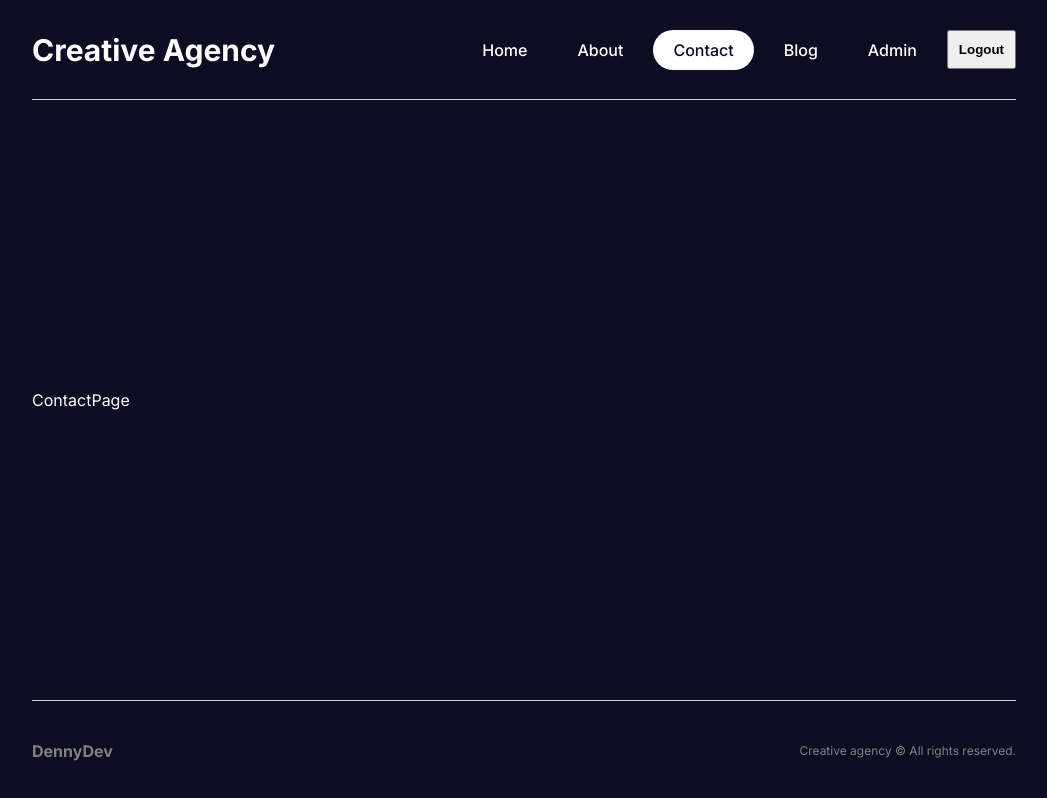
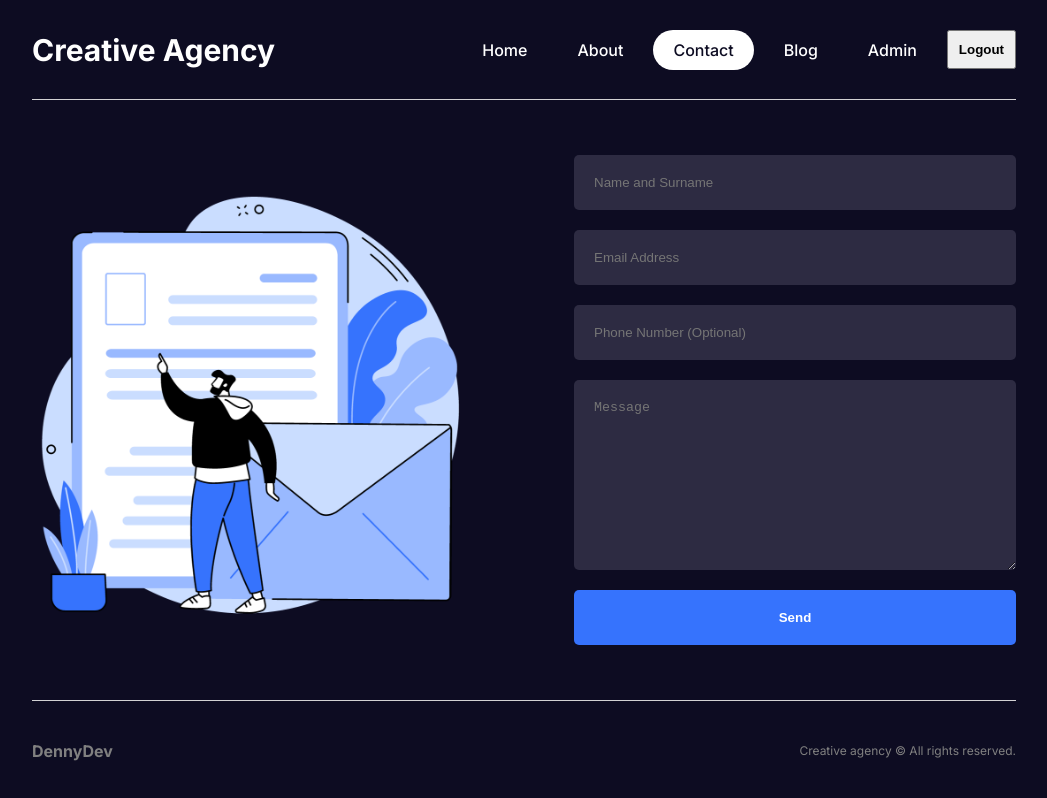
Before and after one commit to DenisTolmachev/next14-lessons-agency, a Next.js app: page /contact in a window 1280 px wide. Shown: the whole page, without its empty margins (116-1163 px from the left). Built offline with nearby package versions, Linux system fonts and the light colour scheme.

Commit message:
contact page design

```diff
--- /dev/null
+++ b/src/app/contact/contact.module.css
@@ -0,0 +1,45 @@
+.container {
+    display: flex;
+    align-items: center;
+    gap: 100px;
+}
+
+.imgContainer {
+    flex: 1;
+    position: relative;
+    height: 500px;
+}
+
+.img {
+    object-fit: contain;
+}
+
+.formContainer {
+    flex: 1;
+}
+
+.form {
+    display: flex;
+    flex-direction: column;
+    gap: 20px;
+}
+
+.form input,
+.form textarea {
+    padding: 20px;
+    border-radius: 5px;
+    border: none;
+    outline: none;
+    background-color: var(--bgSoft);
+    color: var(--text);
+}
+
+.form button {
+    padding: 20px;
+    background-color: var(--btn);
+    color: var(--text);
+    font-weight: bold;
+    border: none;
+    border-radius: 5px;
+    cursor: pointer;
+}
--- a/src/app/contact/page.jsx
+++ b/src/app/contact/page.jsx
@@ -1,9 +1,30 @@
-import React from 'react'
+import React from "react";
+import styles from "./contact.module.css";
+import Image from "next/image";
 
 const ContactPage = () => {
   return (
-    <div>ContactPage</div>
-  )
-}
+    <div className={styles.container}>
+      <div className={styles.imgContainer}>
+        <Image className={styles.img} src="/contact.png" alt="" fill />
+      </div>
+      <div className={styles.formContainer}>
+        <form action="" className={styles.form}>
+          <input type="text" placeholder="Name and Surname" />
+          <input type="mail" placeholder="Email Address" />
+          <input type="tel" placeholder="Phone Number (Optional)" />
+          <textarea
+            name=""
+            id=""
+            cols="30"
+            rows="10"
+            placeholder="Message"
+          ></textarea>
+          <button>Send</button>
+        </form>
+      </div>
+    </div>
+  );
+};
 
-export default ContactPage
+export default ContactPage;
```
